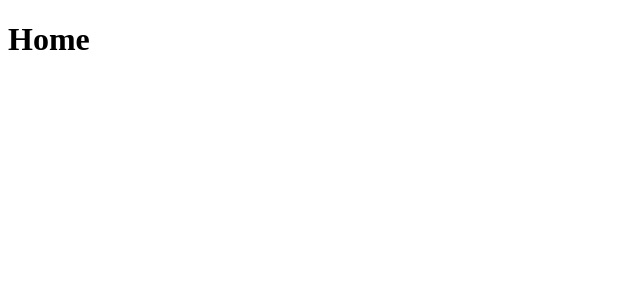
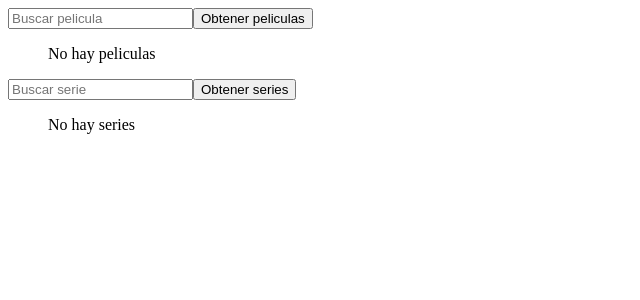
Before and after one commit to micasaul/peliculas_app, a React (Vite) app: page / in a window 1280 px wide. Shown: the top 300 px of the page, without its empty margins (0-640 px from the left). Built offline with nearby package versions, Linux system fonts and the light colour scheme.

Commit message:
Add film and show search functionality to Home component

```diff
--- a/src/components/Home.jsx
+++ b/src/components/Home.jsx
@@ -1,7 +1,97 @@
+import React from 'react'
+import { getFilmByName } from '../utils/api'
+import { getShowByName } from '../utils/api'
+
 const Home = () => {
+    const [movies, setMovies] = React.useState([ ]);
+    const [loadingFilms, setLoadingFilms] = React.useState(false);
+    const [errorFilms, setErrorFilms] = React.useState("");
+    const [film_name, setFilm_name] = React.useState("");
+    const [shows, setShows] = React.useState([ ]);
+    const [loadingShows, setLoadingShows] = React.useState(false);
+    const [errorShows, setErrorShows] = React.useState("");
+    const [show_name, setShow_name] = React.useState("");
+
+
+    const handleFilmClick = async () => {
+        if (!film_name) {
+            setErrorFilms("Debes ingresar un nombre de pelicula");
+            return;
+        }
+        setLoadingFilms(true);
+        try {
+            const data = await getFilmByName(film_name);
+            if (data.results && data.results.length >0){
+                setMovies(data.results);
+            } else{
+                setErrorFilms("No se encontraron peliculas");
+                setMovies([]);
+            }
+        } catch (error) {
+            setErrorFilms("Hubo un error al obtener las peliculas");
+            setMovies([]);
+        }
+        setLoadingFilms(false);
+    };
+
+    const handleShowClick = async () => {
+        if (!show_name) {
+            setErrorShows("Debes ingresar un nombre de la serie");
+            return;
+        }
+        setLoadingShows(true);
+        try {
+            const data = await getShowByName(show_name);
+            if (data.results && data.results.length >0){
+                setShows(data.results);
+            } else{
+                setErrorShows("No se encontraron series");
+                setShows([]);
+            }
+        } catch (error) {
+            setErrorShows("Hubo un error al obtener las series");
+            setShows([]);
+        }
+        setLoadingShows(false);
+    };
+
     return (
         <div>
-            <h1>Home</h1>
+            <input
+                type="text" value={film_name} placeholder="Buscar pelicula" onChange={(e) => setFilm_name(e.target.value)}/>
+            <button onClick={handleFilmClick}>Obtener peliculas</button>
+            {loadingFilms && <p>Cargando...</p>}
+            {errorFilms && <p>{errorFilms}</p>}
+            <ul>
+                {movies.length > 0 ? (
+                    movies.map((movie) => (
+                    <li key={movie.id} style={null}>
+                        <img src={`https://image.tmdb.org/t/p/w200${movie.poster_path}`} alt={movie.title} />
+                        <h3>{movie.title}</h3>
+                        </li>
+                ))
+                ) : (
+                    !loadingFilms && !errorFilms && <p>No hay peliculas</p>
+                )}
+            </ul>
+
+            <input
+                type="text" value={show_name} placeholder="Buscar serie" onChange={(e) => setShow_name(e.target.value)}/>
+            <button onClick={handleShowClick}>Obtener series</button>
+            {loadingShows && <p>Cargando...</p>}
+            {errorShows && <p>{errorShows}</p>}
+            <ul>
+                {shows.length > 0 ? (
+                    shows.map((show) => (
+                    <li key={show.id} style={null}>
+                        <img src={`https://image.tmdb.org/t/p/w200${show.poster_path}`} alt={show.title} />
+                        <h3>{show.title}</h3>
+                        </li>
+                ))
+                ) : (
+                    !loadingShows && !errorShows && <p>No hay series</p>
+                )}
+            </ul>
         </div>
     )
 }
--- a/src/utils/api.js
+++ b/src/utils/api.js
@@ -1,11 +1,33 @@
 export const getPelicula = async (id) => {
-    const url = 'https://api.themoviedb.org/3/movie/11';
+    const url = 'https://api.themoviedb.org/3/movie/11?append_to_response=videos,images';
     const response = await fetch(url, {
         method: 'GET',
         headers: {
-            "Authorization": `Bearer ${process.env.TOKEN_API}`
+            "Authorization": `Bearer ${import.meta.env.VITE_TOKEN_API}`
         }
     });
     const data = await response.json();
     return data;
 }
+
+export const getFilmByName = async (name) => {
+    const url = `https://api.themoviedb.org/3/search/movie?query=${name}`;
+    const response = await fetch(url, {
+        method: 'GET',
+        headers: {"Authorization": `Bearer ${import.meta.env.VITE_TOKEN_API}`
+        }
+    });
+    const data = await response.json();
+    return data;
+}
+
+export const getShowByName = async (name) => {
+    const url = `https://api.themoviedb.org/3/search/tv?query=${name}`;
+    const response = await fetch(url, {
+        method: 'GET',
+        headers: {"Authorization": `Bearer ${import.meta.env.VITE_TOKEN_API}`
+        }
+    });
+    const data = await response.json();
+    return data;
+}
```
